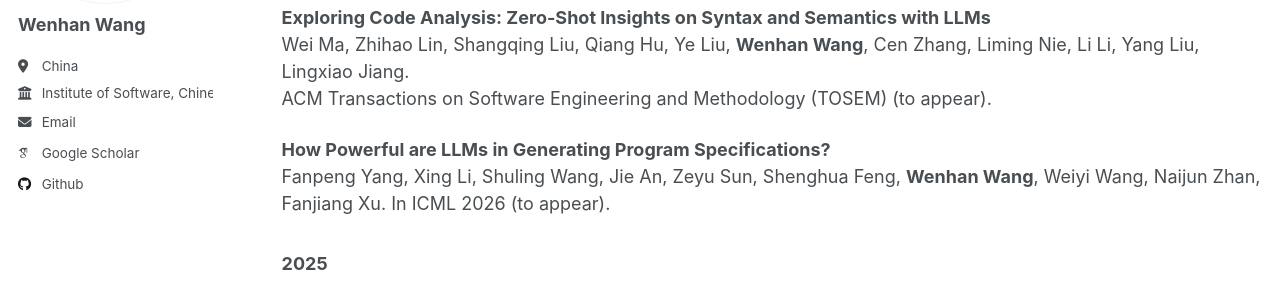
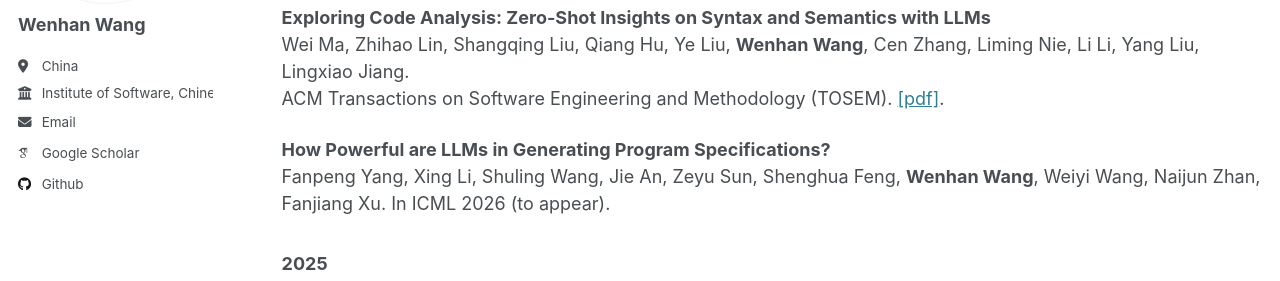
Before and after one commit to jacobwwh/jacobwwh.github.io, a Jekyll site: the page built from _pages/publications.md, in a window 1280 px wide and 900 px high. Shown: the part 275-556 px from the top of the window. Built offline with Jekyll 4.4.1, drawn with Linux system fonts in a browser that asks for light colours; some web fonts are replaced.

Commit message:
Update publications.md

```diff
--- a/_pages/publications.md
+++ b/_pages/publications.md
@@ -17,7 +17,7 @@ The full list can be found at <a href="https://scholar.google.com/citations?user
 
 **Exploring Code Analysis: Zero-Shot Insights on Syntax and Semantics with LLMs**<br>
   Wei Ma, Zhihao Lin, Shangqing Liu, Qiang Hu, Ye Liu, **Wenhan Wang**, Cen Zhang, Liming Nie, Li Li, Yang Liu, Lingxiao Jiang.<br>
-  ACM Transactions on Software Engineering and Methodology (TOSEM) (to appear).
+  ACM Transactions on Software Engineering and Methodology (TOSEM). [\[pdf\]](https://dl.acm.org/doi/10.1145/3818607).
 
 **How Powerful are LLMs in Generating Program Specifications?**
   Fanpeng Yang, Xing Li, Shuling Wang, Jie An, Zeyu Sun, Shenghua Feng, **Wenhan Wang**, Weiyi Wang, Naijun Zhan, Fanjiang Xu.
```
